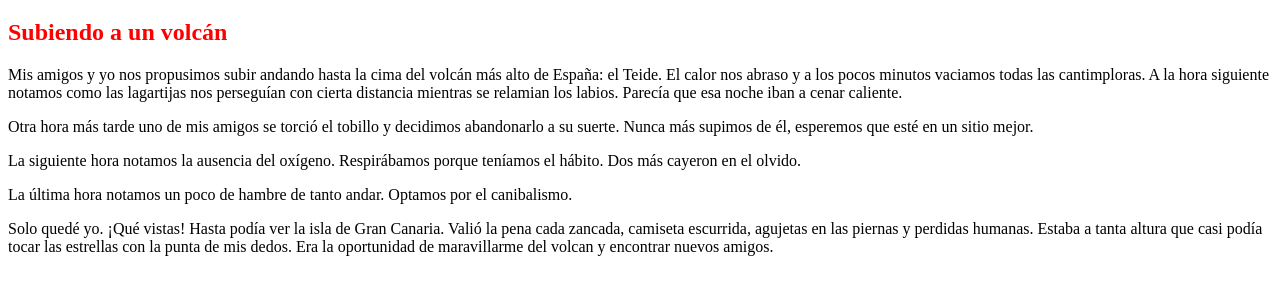
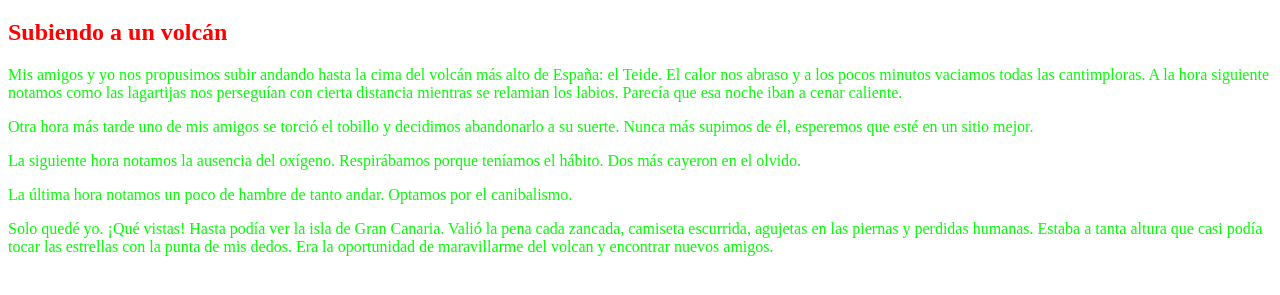
Before and after one commit to Tokio16/Pagina-web, a plain HTML site: page BF2/E1/a2.html in a window 1280 px wide. Shown: the part 61-356 px from the top of the page. Drawn offline with Linux system fonts and the light colour scheme.

Commit message:
Mejora a2.css

```diff
--- a/BF2/E1/css/a2.css
+++ b/BF2/E1/css/a2.css
@@ -4,3 +4,6 @@
 .volcan{
     color: #ff0000;
 }
+p{
+    color: rgb(4, 252, 4);
+}
```
